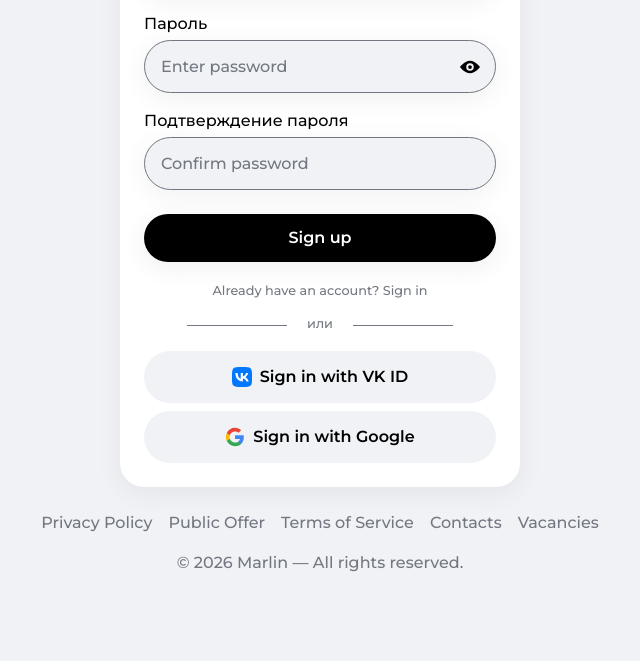
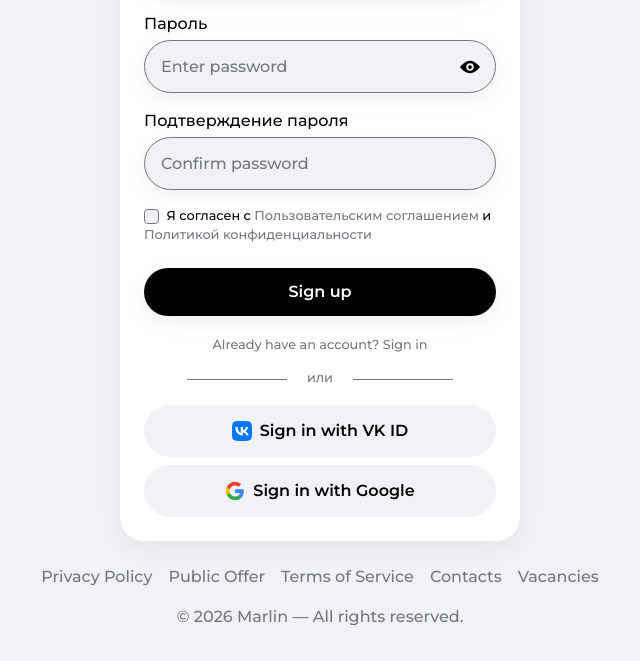
Before and after one commit to prsvt420/marlin, a Django app: page /accounts/signup/ in a window 1280 px wide. Shown: the part 753-1414 px from the top of the page, without its empty margins (320-960 px from the left). Before the commit the page ends 1325 px from the top, so only its background shows below. Run offline with Django 5.2, Linux system fonts and the light colour scheme; parts of the project's set-up code (start-up, migrations or seed data) failed here and were passed over; some libraries are stand-ins or nearby versions.

Commit message:
feat(accounts): add agreement checkbox to signup form

```diff
--- a/apps/accounts/forms/signup_form.py
+++ b/apps/accounts/forms/signup_form.py
@@ -18,6 +18,10 @@ class SignUpForm(UserCreationForm):
         error_messages={
             "required": _("The password confirmation is required.")
         },
+    )
+    agreement = forms.BooleanField(
+        required=True,
+        error_messages={"required": _("Consent required.")},
     )
 
     class Meta:
--- a/apps/accounts/templates/accounts/signup.html
+++ b/apps/accounts/templates/accounts/signup.html
@@ -61,6 +61,19 @@
       <input class="form__input input" name="password2" id="password2" type="password" autocomplete="new-password" placeholder="{% trans 'Confirm password' %}">
     </div>
 
+    <div class="form__group">
+      {% url 'pages:terms' as terms_url %}
+      {% url 'pages:privacy' as privacy_url %}
+	    <label class="form__label form__label-small">
+		    <input class="input--checkbox" name="agreement" id="agreement" type="checkbox">
+        <span class="input--span-checkbox"></span>
+		    {% blocktrans %}
+          Я согласен с <a class="form__link link" href="{{ terms_url }}">Пользовательским соглашением</a> и <a class="form__link link" href="{{ privacy_url }}">Политикой конфиденциальности</a>
+	      {% endblocktrans %}
+		    {% if form.agreement.errors %}<sup class="form__error">*{{ form.agreement.errors.0 }}</sup>{% endif %}
+	    </label>
+    </div>
+
 		<button class="form__button button" type="submit">{% trans "Sign up" %}</button>
 
 	  <ul class="form__list">
--- a/static/css/components/form.css
+++ b/static/css/components/form.css
@@ -32,6 +32,10 @@
 .form__label {
   font-size: var(--font-size-md);
   color: var(--text-color);
+}
+
+.form__label-small {
+  font-size: var(--font-size-sm);
 }
 
 .form__input-wrapper {
--- a/static/css/components/input.css
+++ b/static/css/components/input.css
@@ -21,6 +21,45 @@
   border-radius: var(--radius-xxl);
 }
 
+.input--checkbox {
+  width: 0;
+  height: 0;
+  opacity: 0;
+  position: absolute;
+  z-index: var(--z-index-back);
+}
+
+.input--span-checkbox {
+  position: relative;
+  display: inline-block;
+  width: 15px;
+  height: 15px;
+  background-color: var(--input-background-color);
+  border: 1px solid var(--input-border-color);
+  border-radius: var(--radius-sm);
+  margin-right: var(--space-xxs);
+  vertical-align: sub;
+  user-select: none;
+}
+
+.input--span-checkbox::before {
+  content: "";
+  display: inline-block;
+  position: absolute;
+  left: 4px;
+  top: 1px;
+  width: 5px;
+  height: 9px;
+  border: 1px solid var(--input-text-color);
+  border-width: 0 1.5px 1.5px 0;
+  transform: rotate(45deg);
+  display: none;
+}
+
+.input--checkbox:checked + .input--span-checkbox::before {
+  display: block;
+}
+
 .input::placeholder {
   color: var(--input-placeholder-color);
   opacity: 1
--- a/static/css/vars.css
+++ b/static/css/vars.css
@@ -77,6 +77,8 @@
 
   --translate-y: -1px;
 
+  --z-index-deep: -100;
+  --z-index-back: -1;
   --z-index-dropdown: 1000;
   --z-index-modal: 1100;
   --z-index-toast: 1200;
```
